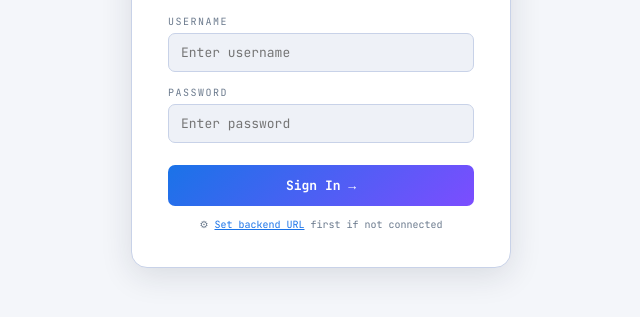
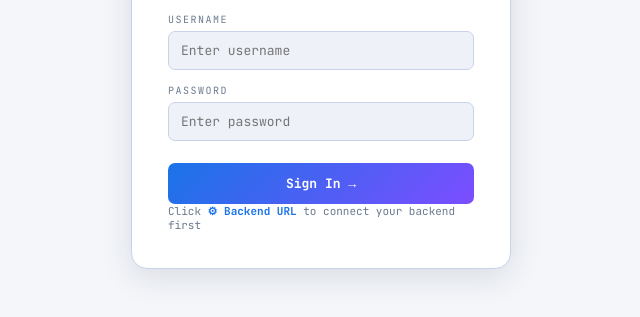
Before and after one commit to sun1423/genai, a plain HTML site: page index.html in a window 1280 px wide. Shown: the part 321-638 px from the top of the page, without its empty margins (319-959 px from the left). Drawn offline with Linux system fonts and the light colour scheme.

Commit message:
Update index.html

```diff
--- a/index.html
+++ b/index.html
@@ -203,9 +203,12 @@ body{font-family:'JetBrains Mono',monospace;background:var(--bg);color:var(--tex
     <div class="lf"><label>Password</label><input type="password" id="loginPass" placeholder="Enter password" onkeydown="loginKey(event)" /></div>
     <div class="login-err" id="loginErr"></div>
     <button class="login-btn" onclick="doLogin()">Sign In &rarr;</button>
-    <div style="margin-top:12px;font-size:10px;color:var(--text2);text-align:center">
+    <!-- <div style="margin-top:12px;font-size:10px;color:var(--text2);text-align:center">
       &#9881; <a href="#" onclick="openModal();return false;" style="color:var(--blue)">Set backend URL</a> first if not connected
-    </div>
+    </div> -->
+    <p style="font-size:11px;color:var(--text2)">
+  Click <a href="javascript:void(0)" onclick="openModal()" style="color:var(--blue); font-weight:700; text-decoration:none; cursor:pointer;">&#9881; Backend URL</a> to connect your backend first
+</p>
   </div>
 </div>
 
```
